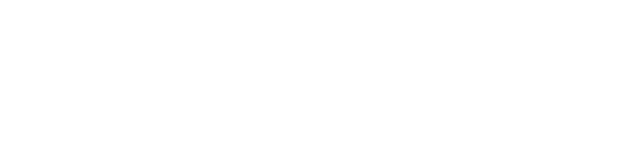
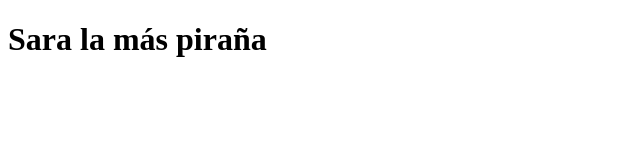
Before and after one commit to SaraRB22/Mi-primer-repositorio, a plain HTML site: page index.html in a window 1280 px wide. Shown: the whole page, without its empty margins (0-640 px from the left). Drawn offline with Linux system fonts and the light colour scheme.

Commit message:
Se crea el titulo en el index.html

```diff
--- a/index.html
+++ b/index.html
@@ -7,6 +7,6 @@
     <title>Document</title>
 </head>
 <body>
-
+    <h1>Sara la más piraña</h1>
 </body>
 </html>
```
